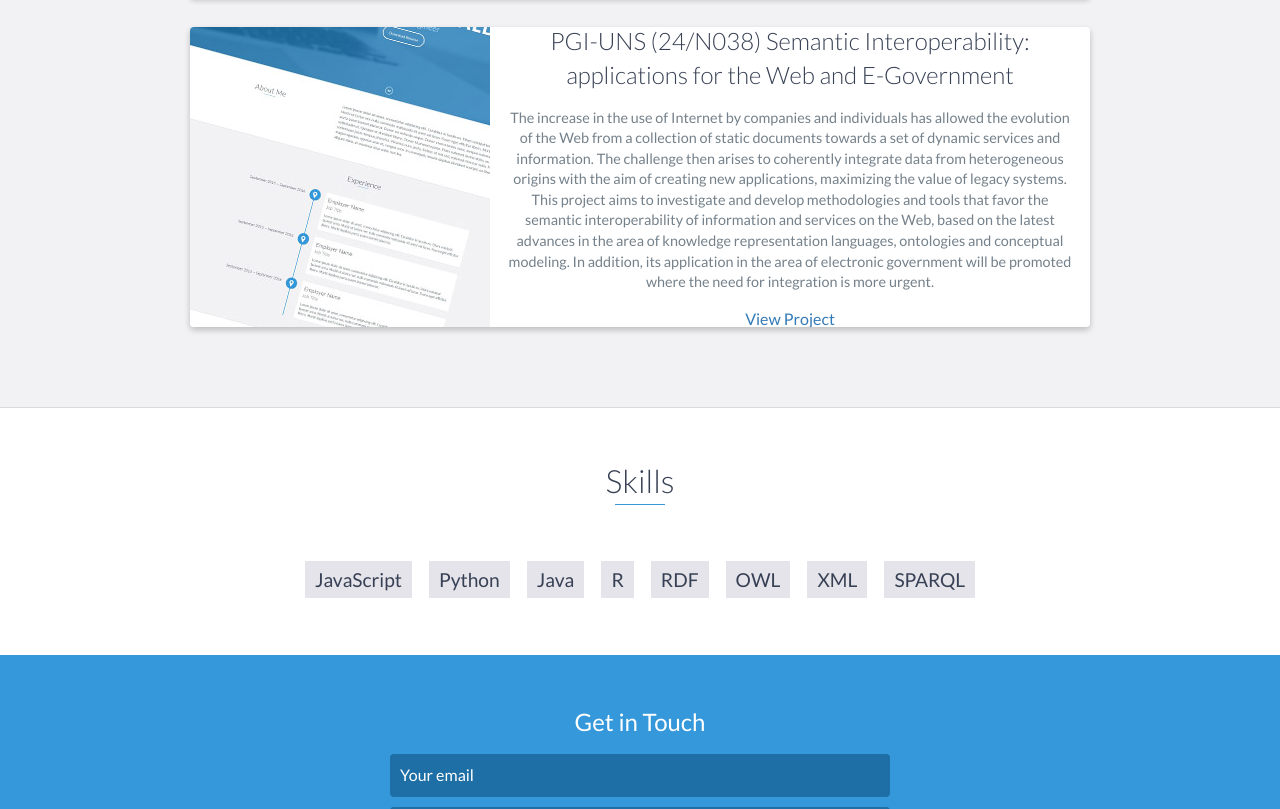
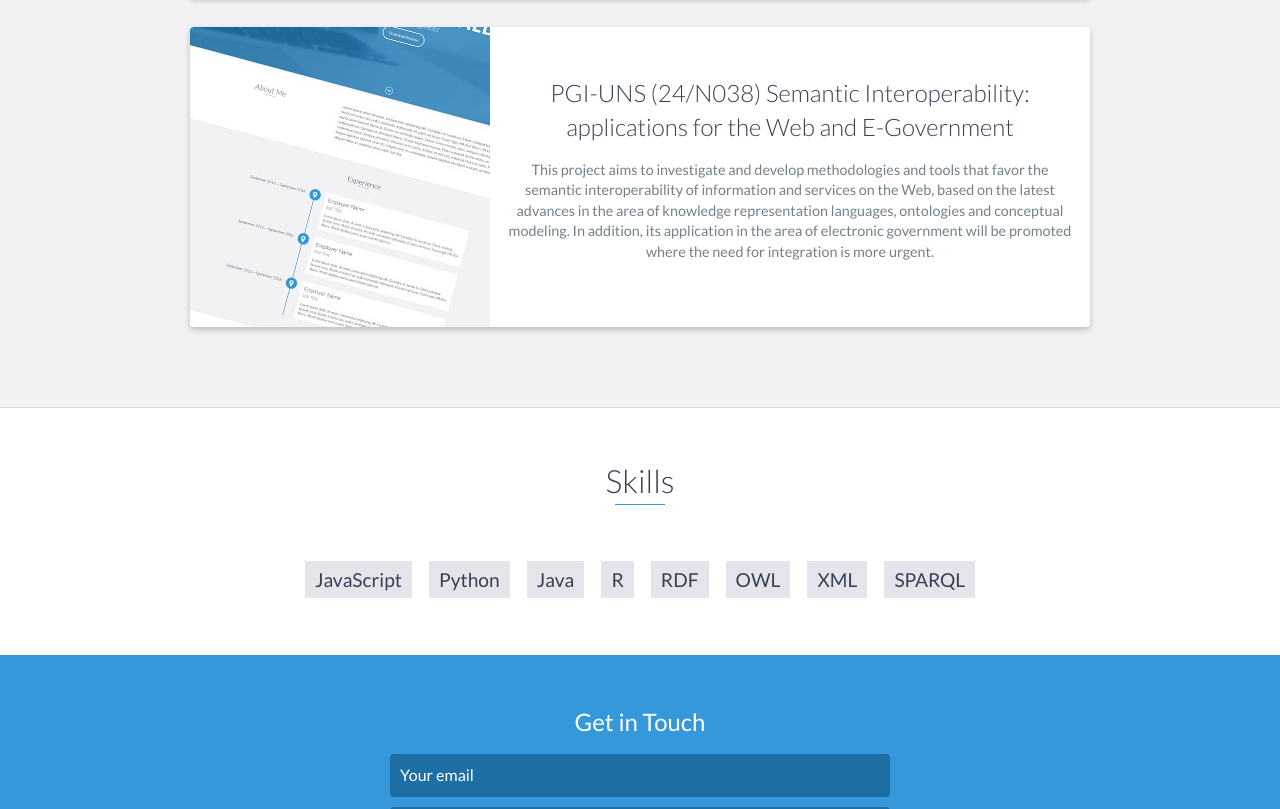
Before and after one commit to marcosdzarate/marcosdzarate.github.io, a website: page index.html in a window 1280 px wide. Shown: the part 2783-3592 px from the top of the page. Drawn offline with nearby package versions, Linux system fonts and the light colour scheme.

Commit message:
Update index.html

```diff
--- a/index.html
+++ b/index.html
@@ -168,9 +168,9 @@ finally the creation of prototypes to demonstrate its exploitation.
                     <div class="project-info">
                         <h3>PGI-UNS (24/N038) Semantic Interoperability: applications for the Web and E-Government</h3>
                         <p>
-                           The increase in the use of Internet by companies and individuals has allowed the evolution of the Web from a collection of static documents towards a set of dynamic services and information. The challenge then arises to coherently integrate data from heterogeneous origins with the aim of creating new applications, maximizing the value of legacy systems. This project aims to investigate and develop methodologies and tools that favor the semantic interoperability of information and services on the Web, based on the latest advances in the area of knowledge representation languages, ontologies and conceptual modeling. In addition, its application in the area of electronic government will be promoted where the need for integration is more urgent.
+                           This project aims to investigate and develop methodologies and tools that favor the semantic interoperability of information and services on the Web, based on the latest advances in the area of knowledge representation languages, ontologies and conceptual modeling. In addition, its application in the area of electronic government will be promoted where the need for integration is more urgent.
                         </p>
-                        <a href="#">View Project</a>
+
                     </div>
                     <!-- End .project-info -->
                 </div>
@@ -199,7 +199,7 @@ finally the creation of prototypes to demonstrate its exploitation.
     <div id="contact">
         <h2>Get in Touch</h2>
         <div id="contact-form">
-            <form method="POST" action="https://formspree.io/email@email.com">
+            <form method="POST" action="https://formspree.io/marcosdzarate@gmail.com">
                 <input type="hidden" name="_subject" value="Contact request from personal website" />
                 <input type="email" name="_replyto" placeholder="Your email" required>
                 <textarea name="message" placeholder="Your message" required></textarea>
```
